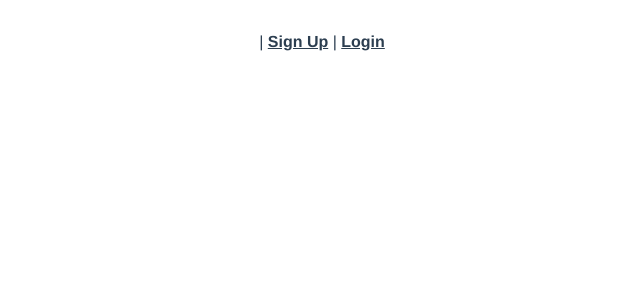
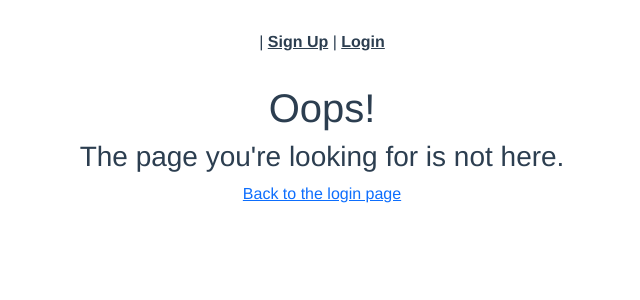
Before and after one commit to moshi-soft/bookstore-vue, a Vue app: page /404 in a window 1280 px wide. Before the commit this address had no page. Shown: the top 300 px of the page, without its empty margins (318-958 px from the left). Built offline with nearby package versions, Linux system fonts and the light colour scheme.

Commit message:
not found and network issue page added

```diff
--- a/src/App.vue
+++ b/src/App.vue
@@ -16,10 +16,28 @@
 </template>
 <script>
 import {authComputed} from '@/store/helper.js'
-
+import axios from 'axios'
 export default{
   computed:{
     ...authComputed
+  },
+  created(){
+    // automatic login
+    const userString = localStorage.getItem('user')
+    if(userString){
+      const userData = JSON.parse(userString)
+      this.$store.commit('SET_USER_DATA',userData)
+    }
+    // for security purpose so that fake login does not work
+    axios.interceptors.response.use(
+      response=>response,
+      error=>{
+        if(error.response.status === 401){
+          this.$store.dispatch('logout')
+        }
+        return Promise.reject(error)
+      }
+    )
   },
   methods:{
     logout(){
--- a/src/components/BookDetail.vue
+++ b/src/components/BookDetail.vue
@@ -73,11 +73,34 @@ export default {
   },
   methods:{
     getBookDetail: function(){
+     // selff = this;
       //alert('ok')
-      this.axios.get('https://localhost:44344/api/Books/'+this.bookDetailId).then((response) => {
+      this.axios.get('https://localhost:44344/api/Books/'+this.bookDetailId)
+      .then((response) => {
         this.book = response.data;
         //console.log(response.data)
       })
+      .catch((error)=>{
+        if(error.response && error.response.status == 404){
+          this.$router.push({
+            name: "404",
+            params: { resource: "book" }
+          });
+        }else{
+           this.$router.push({
+            name: "network-issue"
+          });
+        }
+
+      })
+      // .catch(function (error) {
+      //     console.log(error);
+      //     selff.$router.push({
+      //     name: "404",
+      //     params: { resource: "book" }
+      //   });
+      // })
+      //.catch((=> next({name:'404',params:{resource:'book '}})))
     },
     convertDatetimeToDate:function(datetime){
       datetime = new Date(datetime);
--- a/src/router/index.js
+++ b/src/router/index.js
@@ -6,6 +6,8 @@ import BookAdd from '../views/BookAdd.vue'
 import BookEdit from '../views/BookEdit.vue'
 import RegisterUser from '../views/RegisterUser.vue'
 import LoginUser from '../views/LoginUser.vue'
+import NotFound from '../views/NotFound.vue'
+import NetworkIssue from '../views/NetworkIssue.vue'
 
 const routes = [
   // {
@@ -30,7 +32,10 @@ const routes = [
     meta:{
       requiresAuth:true
     },
+    props:true,
+    // beforeEnter: (to, from, next) => {
 
+    // }
 
   },
   {
@@ -62,6 +67,29 @@ const routes = [
     path: '/login',
     name: 'login',
     component: LoginUser
+  },
+  {
+    path:'/404',
+    name:'404',
+    component:NotFound,
+    props:true,
+  },
+  {
+    path:'/network-issue',
+    name:'network-issue',
+    component:NetworkIssue
+  },
+  {
+    path:'/:catchAll(.*)*',
+    redirect:{name:'404',params:{resource:'page'}},
+    // redirect: () => {
+    //   return { path: '/404' }
+    //   // the function receives the target route as the argument
+    //   // return redirect path/location here.
+    // },
+    meta: {
+      requiresAuth: false
+    }
   }
 ]
 
--- a/src/views/LoginUser.vue
+++ b/src/views/LoginUser.vue
@@ -12,6 +12,9 @@
              <div class="mb-3">
                 <label for="password" class='form-label float-start'>Password:</label>
                 <input type="password" v-model="password" name="password" class="form-control">
+            </div>
+            <div class="alert-danger mb-3">
+            {{error}}
             </div>
             <div class="mb-3">
                 <button type='submit' name='button' class="btn btn-success">Login</button>
@@ -28,6 +31,7 @@
             return {
                 email :"",
                 password :"",
+                error:""
             }
         },
         methods:{
@@ -39,6 +43,10 @@
                 .then(()=>{
                     this.$router.push({name:'Books'})
                 })
+                .catch(err=>{
+                    console.log(err.response)
+                    this.error = 'Invalid email or password'
+                })
             }
         }
     }
--- /dev/null
+++ b/src/views/NetworkIssue.vue
@@ -0,0 +1,12 @@
+<template>
+    <div>
+        <h1>Uh-Oh!</h1>
+        <h3>It looks like you're experiencing some network issues, please click the back button and try again</h3>
+        <router-link :to="{name:'login'}">Go back to the login</router-link>
+    </div>
+</template>
+<script>
+export default {
+
+}
+</script>
--- /dev/null
+++ b/src/views/NotFound.vue
@@ -0,0 +1,18 @@
+<template>
+    <div>
+        <h1>Oops!</h1>
+        <h3>The {{resource}} you're looking for is not here.</h3>
+        <router-link :to="{name: 'login'}">Back to the login page</router-link>
+    </div>
+</template>
+<script>
+export default {
+    props:{
+        resource:{
+            type:String,
+            required:true,
+            default:'page'
+        }
+    }
+}
+</script>
--- a/src/views/RegisterUser.vue
+++ b/src/views/RegisterUser.vue
@@ -5,6 +5,9 @@
     <div class="col"></div>
     <div class="col">
       <form @submit.prevent="register">
+      <ul>
+                <li v-for="error,index in unprocessErrors" :key="index">{{error.description}}</li>
+            </ul>
             <div class="mb-3">
                 <label for="firstName" class='form-label float-start'>First Name:</label>
                 <input type="text" v-model="firstName" name="firstName" class="form-control">
@@ -24,10 +27,14 @@
             <div class="mb-3">
                 <label for="confirmPassword" class='form-label float-start'>Confirm Password:</label>
                 <input type="password" v-model="confirmPassword" name="confirmPassword" class="form-control">
+                <!-- <div v-if="notFoundErrors.ConfirmPassword" v-for="error,index in notFoundErrors.ConfirmPassword" :key="index" style="red">
+                 <span>error</span>
+                 <div> -->
             </div>
             <div class="mb-3">
                 <button type='submit' name='button' class="btn btn-success">Register</button>
             </div>
+
        </form>
     </div>
     <div class="col"></div>
@@ -42,7 +49,9 @@
                 lastName:"",
                 email :"",
                 password :"",
-                confirmPassword :""
+                confirmPassword :"",
+                notFoundErrors:null,
+                unprocessErrors:null
             }
         },
         methods:{
@@ -57,6 +66,14 @@
                 .then(()=>{
                     this.$router.push({name:'Books'})
                 })
+                .catch(err=>{
+                    console.log(err.response)
+                    if(err.response.status == 400){
+                        this.notFoundErrors = err.response.data.errors
+                    }else if(err.response.status == 422){
+                        this.unprocessErrors = err.response.data
+                    }
+                })
             }
         }
     }
```
